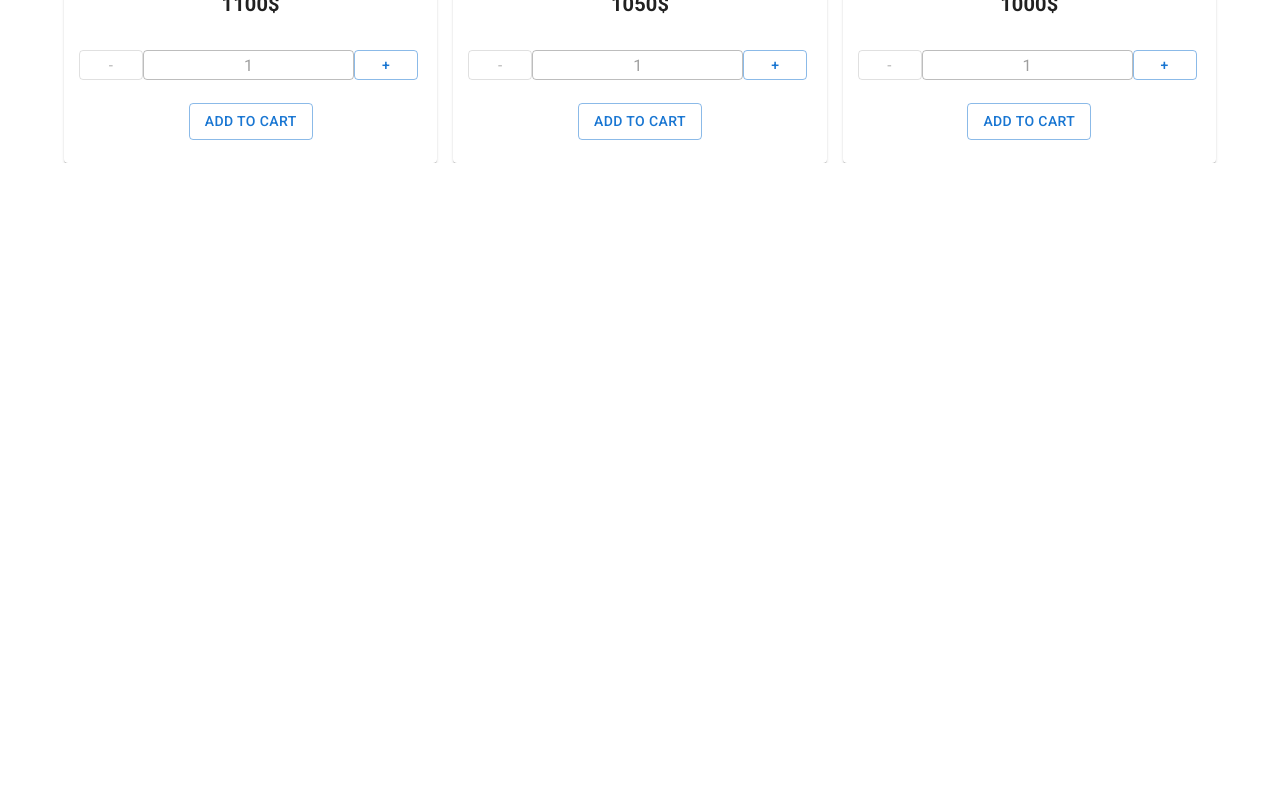
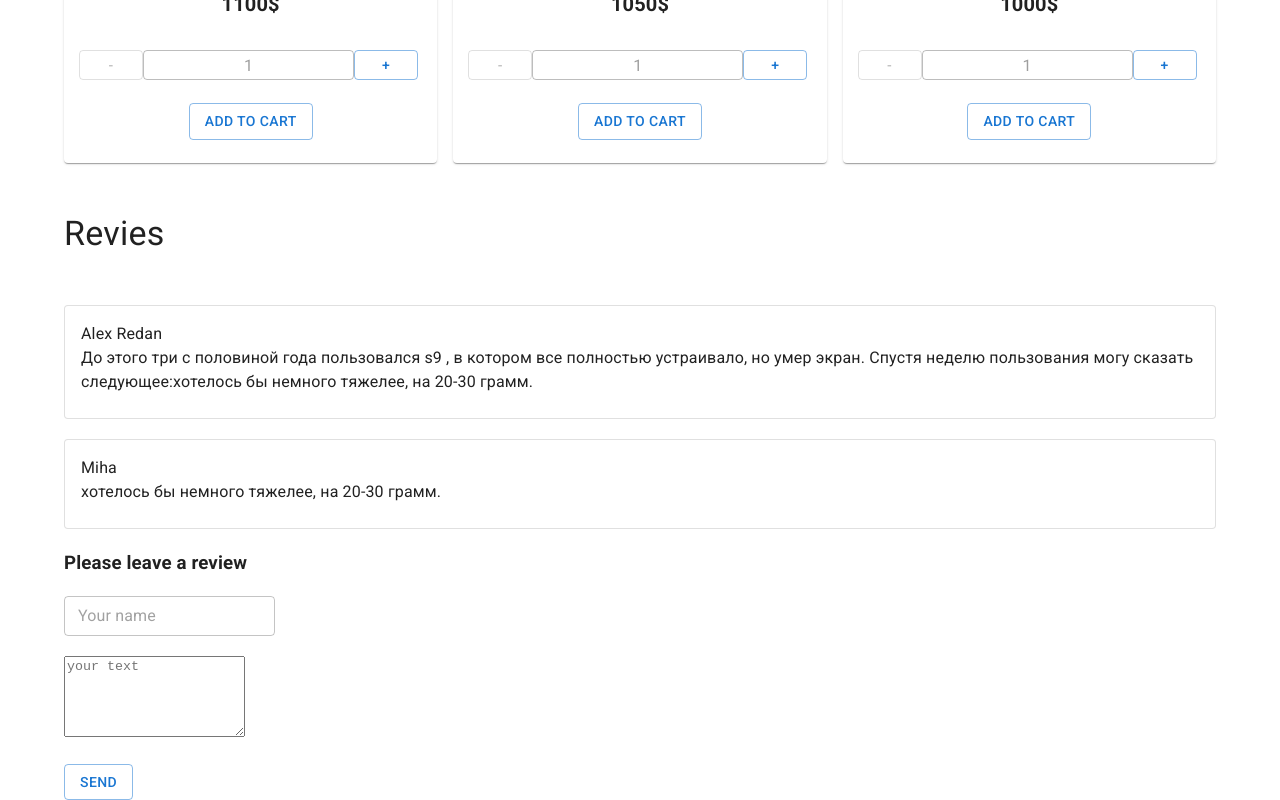
Before and after one commit to NikitOS-1/shop-project, a React (Create React App) app: page / in a window 1280 px wide. Shown: the part 1417-2217 px from the top of the page. Before the commit the page ends 1580 px from the top, so only its background shows below. Built offline with nearby package versions, Linux system fonts and the light colour scheme.

Commit message:
value and event review

```diff
--- a/src/components/Reviews/Reviews.tsx
+++ b/src/components/Reviews/Reviews.tsx
@@ -1,5 +1,85 @@
+import {
+  Button,
+  Card,
+  CardContent,
+  TextareaAutosize,
+  TextField,
+  Typography,
+} from "@mui/material";
+import React, { useState } from "react";
+
 type Props = {};
+
+type Review = {
+  name: string;
+  text: string;
+};
+
 const Reviews = (props: Props) => {
-  return <div>Reviews</div>;
+  const arrReviews = [
+    {
+      name: "Alex Redan",
+      text: "До этого три с половиной года пользовался s9 , в котором все полностью устраивало, но умер экран. Спустя неделю пользования могу сказать следующее:хотелось бы немного тяжелее, на 20-30 грамм.",
+    },
+    {
+      name: "Miha",
+      text: "хотелось бы немного тяжелее, на 20-30 грамм.",
+    },
+  ];
+
+  const [reviews, setRewievs] = useState<Review[]>(arrReviews);
+  const [newReview, setNewReview] = useState<Review>({
+    name: "",
+    text: "",
+  });
+
+  const handleName = (e: React.ChangeEvent<HTMLInputElement>) => {
+    setNewReview((prevState: Review) => ({
+      ...prevState,
+      name: e.target.value,
+    }));
+  };
+
+  return (
+    <>
+      <Typography
+        variant="h4"
+        sx={{
+          margin: "50px 0",
+        }}>
+        Revies
+      </Typography>
+      <div>
+        {reviews.map(({ name, text }: Review, i) => (
+          <Card variant="outlined" key={i} sx={{ margin: "20px 0" }}>
+            <CardContent>
+              <div>{name}</div>
+              <div>{text}</div>
+            </CardContent>
+          </Card>
+        ))}
+      </div>
+      <form>
+        <h3>Please leave a review</h3>
+        <div>
+          <TextField
+            size="small"
+            placeholder="Your name"
+            value={newReview.name}
+            onChange={handleName}
+          />
+        </div>
+        <div style={{ margin: "20px 0" }}>
+          <TextareaAutosize
+            minRows={5}
+            placeholder="your text"
+            value={newReview.text}
+          />
+        </div>
+        <Button variant="outlined">Send</Button>
+      </form>
+    </>
+  );
 };
+
 export default Reviews;
--- a/src/pages/Home/Home.tsx
+++ b/src/pages/Home/Home.tsx
@@ -1,5 +1,6 @@
 import { Typography } from "@mui/material";
 import ProductsList from "../../components/Products/ProductsList";
+import Reviews from "../../components/Reviews/Reviews";
 import "./Home.scss";
 
 type Props = {
@@ -12,6 +13,7 @@ const Home = ({ addProductInCart }: Props) => {
         List of Product
       </Typography>
       <ProductsList addProductInCart={addProductInCart} />
+      <Reviews />
     </>
   );
 };
```
